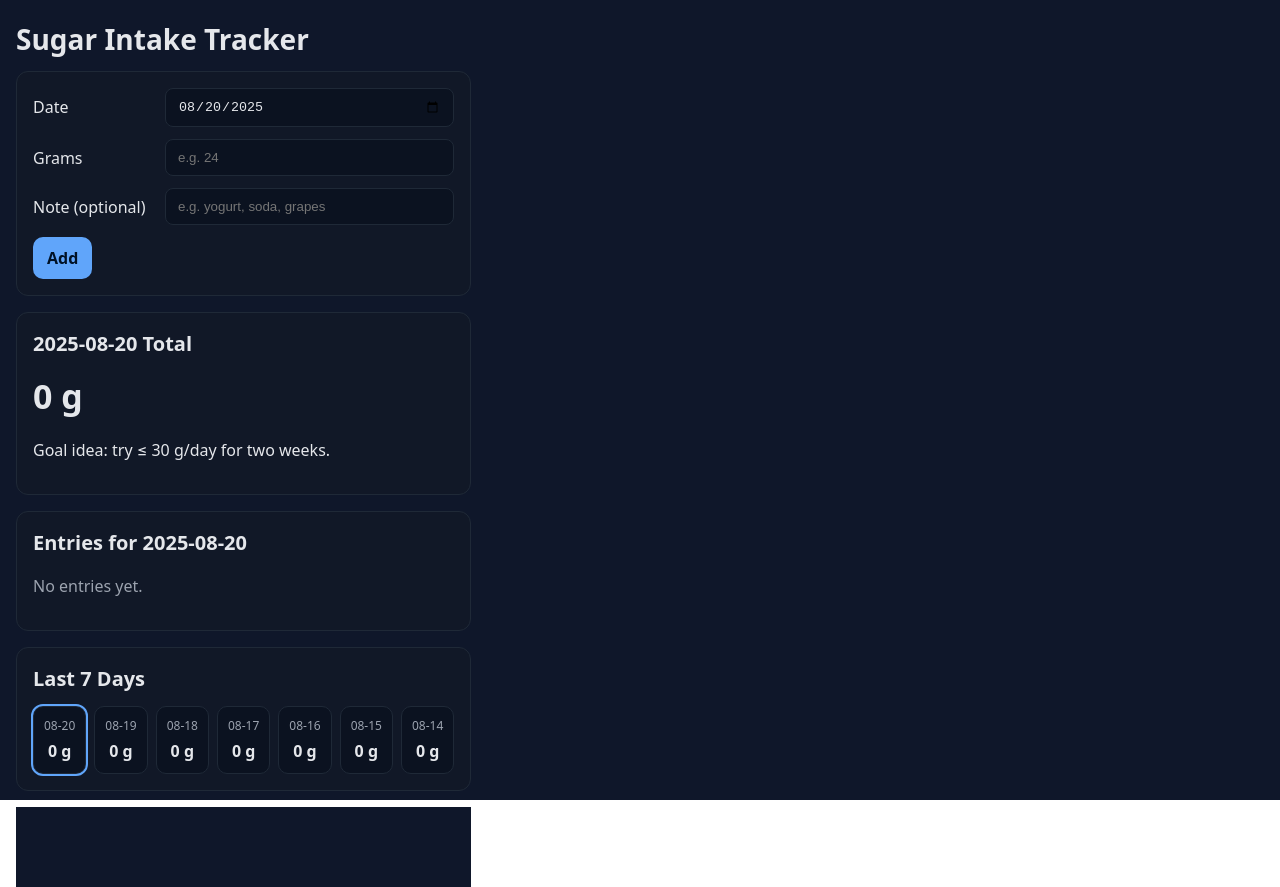
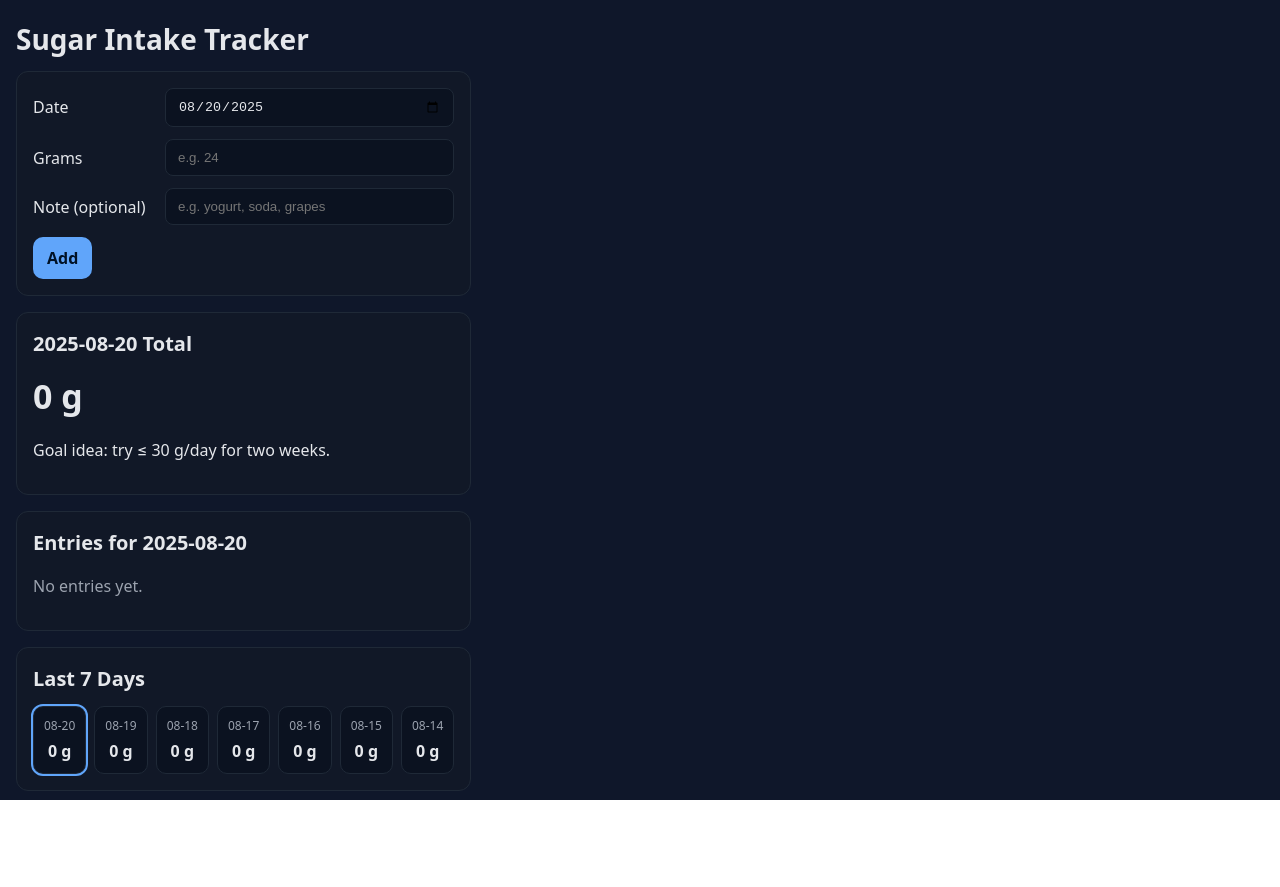
Before and after one commit to jeffdinsmore/sugar-intake, a React (Vite) app: page / in a window 1280 px wide. Built offline with nearby package versions, Linux system fonts and the light colour scheme.

Commit message:
fix padding at bottom

```diff
--- a/src/App.tsx
+++ b/src/App.tsx
@@ -104,10 +104,11 @@ export default function App() {
           ))}
         </ul>
       </div>
-      <div style={{height: "80px", backgroundColor: "#0f172a"}}></div>
+
 
     </div>
 
   )
 }
 //#111827
+      //<div style={{height: "80px", backgroundColor: "#0f172a"}}></div>
--- a/src/index.css
+++ b/src/index.css
@@ -91,6 +91,7 @@ html, body, #root {
   max-width: 900px;
   margin: 24px auto;
   padding: 0 16px;
+  padding-bottom: 80px;
 }
 
 h1 { font-size: 28px; margin: 0 0 16px; }
```
